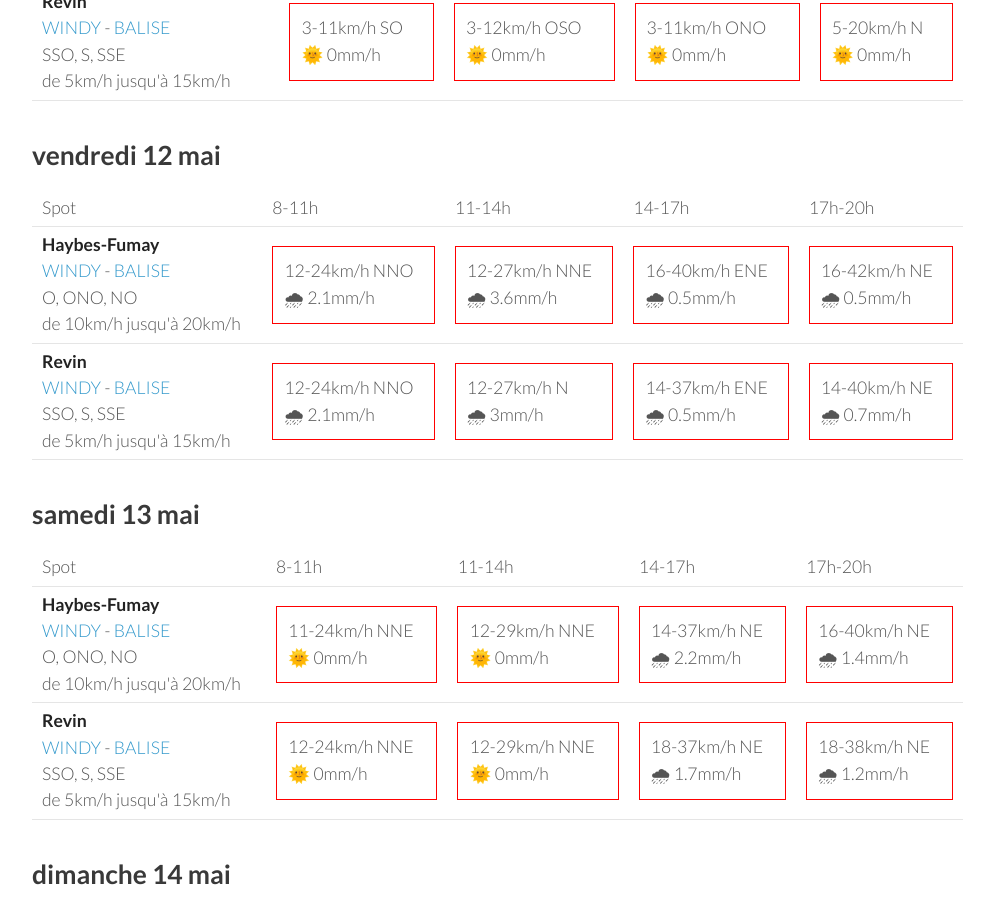
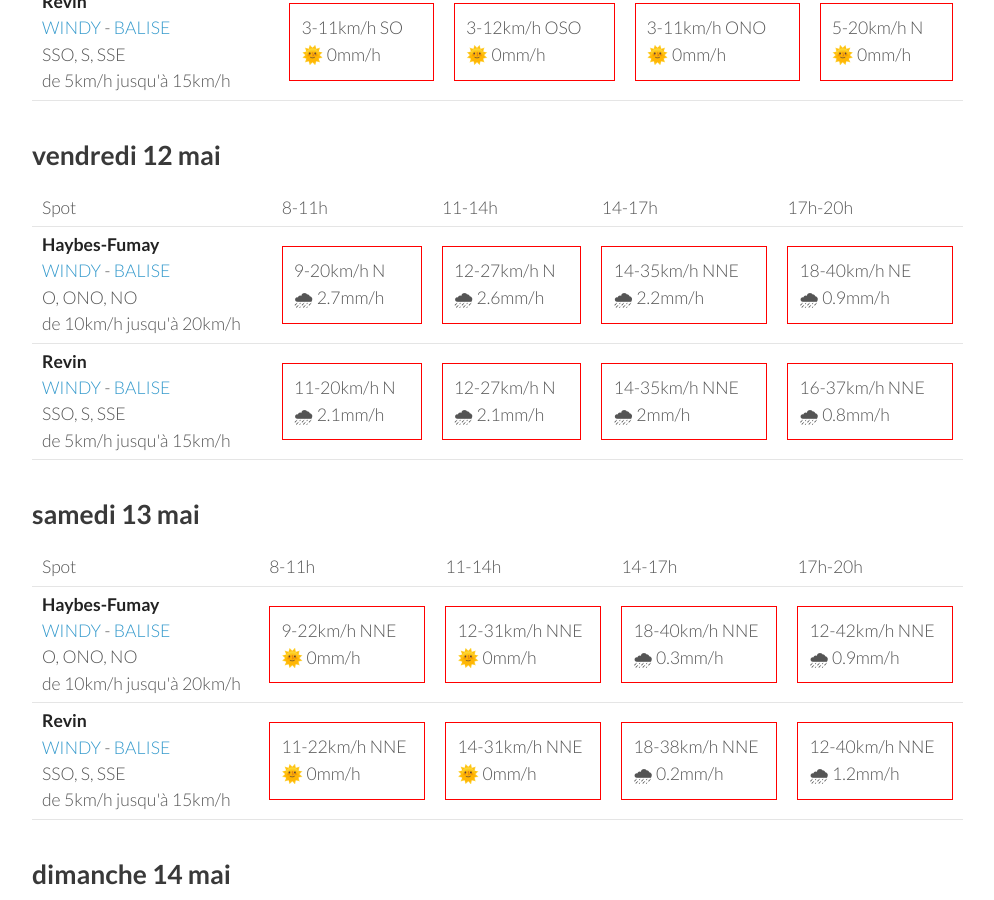
Before and after one commit to parapente-dans-le-nord/parapente-dans-le-nord.github.io, a Jekyll site: the page built from ardennes.markdown, in a window 1280 px wide and 900 px high, scrolled down 859 px. Shown: the whole window, without its empty margins (26-1020 px from the left). Built offline with Jekyll 4.4.1, drawn with Linux system fonts in a browser that asks for light colours; some of the changed text lies outside the part shown.

Commit message:
update index.markdown

```diff
--- a/ardennes.markdown
+++ b/ardennes.markdown
@@ -94,20 +94,20 @@ page mise à jour le mercredi 10 mai 13:10
 <tr>
         <td><strong>Haybes-Fumay</strong><br><a href="https://windy.com/49.998/4.715?49.913,4.738,10">WINDY</a> - <span class=""><a href="http://www.balisemeteo.com/balise.php?idBalise=104">BALISE</a> </span><br> <span class="vent-favorable">O, ONO, NO</span><br><span class="force-vent">de 10km/h jusqu'à 20km/h</span> </td>
 
-            <td><div class="not-flyable"><p>12-24km/h NNO</p><p>🌧 2.1mm/h</p></div></td>
-            <td><div class="not-flyable"><p>12-27km/h NNE</p><p>🌧 3.6mm/h</p></div></td>
-            <td><div class="not-flyable"><p>16-40km/h ENE</p><p>🌧 0.5mm/h</p></div></td>
-            <td><div class="not-flyable"><p>16-42km/h NE</p><p>🌧 0.5mm/h</p></div></td>
+            <td><div class="not-flyable"><p>9-20km/h N</p><p>🌧 2.7mm/h</p></div></td>
+            <td><div class="not-flyable"><p>12-27km/h N</p><p>🌧 2.6mm/h</p></div></td>
+            <td><div class="not-flyable"><p>14-35km/h NNE</p><p>🌧 2.2mm/h</p></div></td>
+            <td><div class="not-flyable"><p>18-40km/h NE</p><p>🌧 0.9mm/h</p></div></td>
 
 
     </tr>
 <tr>
         <td><strong>Revin</strong><br><a href="https://windy.com/49.948/4.625?49.543,4.625,8">WINDY</a> - <span class=""><a href="http://www.balisemeteo.com/balise.php?idBalise=5019">BALISE</a> </span><br> <span class="vent-favorable">SSO, S, SSE</span><br><span class="force-vent">de 5km/h jusqu'à 15km/h</span> </td>
 
-            <td><div class="not-flyable"><p>12-24km/h NNO</p><p>🌧 2.1mm/h</p></div></td>
-            <td><div class="not-flyable"><p>12-27km/h N</p><p>🌧 3mm/h</p></div></td>
-            <td><div class="not-flyable"><p>14-37km/h ENE</p><p>🌧 0.5mm/h</p></div></td>
-            <td><div class="not-flyable"><p>14-40km/h NE</p><p>🌧 0.7mm/h</p></div></td>
+            <td><div class="not-flyable"><p>11-20km/h N</p><p>🌧 2.1mm/h</p></div></td>
+            <td><div class="not-flyable"><p>12-27km/h N</p><p>🌧 2.1mm/h</p></div></td>
+            <td><div class="not-flyable"><p>14-35km/h NNE</p><p>🌧 2mm/h</p></div></td>
+            <td><div class="not-flyable"><p>16-37km/h NNE</p><p>🌧 0.8mm/h</p></div></td>
 
 
     </tr>
@@ -130,20 +130,20 @@ page mise à jour le mercredi 10 mai 13:10
 <tr>
         <td><strong>Haybes-Fumay</strong><br><a href="https://windy.com/49.998/4.715?49.913,4.738,10">WINDY</a> - <span class=""><a href="http://www.balisemeteo.com/balise.php?idBalise=104">BALISE</a> </span><br> <span class="vent-favorable">O, ONO, NO</span><br><span class="force-vent">de 10km/h jusqu'à 20km/h</span> </td>
 
-            <td><div class="not-flyable"><p>11-24km/h NNE</p><p>🌞 0mm/h</p></div></td>
-            <td><div class="not-flyable"><p>12-29km/h NNE</p><p>🌞 0mm/h</p></div></td>
-            <td><div class="not-flyable"><p>14-37km/h NE</p><p>🌧 2.2mm/h</p></div></td>
-            <td><div class="not-flyable"><p>16-40km/h NE</p><p>🌧 1.4mm/h</p></div></td>
+            <td><div class="not-flyable"><p>9-22km/h NNE</p><p>🌞 0mm/h</p></div></td>
+            <td><div class="not-flyable"><p>12-31km/h NNE</p><p>🌞 0mm/h</p></div></td>
+            <td><div class="not-flyable"><p>18-40km/h NNE</p><p>🌧 0.3mm/h</p></div></td>
+            <td><div class="not-flyable"><p>12-42km/h NNE</p><p>🌧 0.9mm/h</p></div></td>
 
 
     </tr>
 <tr>
         <td><strong>Revin</strong><br><a href="https://windy.com/49.948/4.625?49.543,4.625,8">WINDY</a> - <span class=""><a href="http://www.balisemeteo.com/balise.php?idBalise=5019">BALISE</a> </span><br> <span class="vent-favorable">SSO, S, SSE</span><br><span class="force-vent">de 5km/h jusqu'à 15km/h</span> </td>
 
-            <td><div class="not-flyable"><p>12-24km/h NNE</p><p>🌞 0mm/h</p></div></td>
-            <td><div class="not-flyable"><p>12-29km/h NNE</p><p>🌞 0mm/h</p></div></td>
-            <td><div class="not-flyable"><p>18-37km/h NE</p><p>🌧 1.7mm/h</p></div></td>
-            <td><div class="not-flyable"><p>18-38km/h NE</p><p>🌧 1.2mm/h</p></div></td>
+            <td><div class="not-flyable"><p>11-22km/h NNE</p><p>🌞 0mm/h</p></div></td>
+            <td><div class="not-flyable"><p>14-31km/h NNE</p><p>🌞 0mm/h</p></div></td>
+            <td><div class="not-flyable"><p>18-38km/h NNE</p><p>🌧 0.2mm/h</p></div></td>
+            <td><div class="not-flyable"><p>12-40km/h NNE</p><p>🌧 1.2mm/h</p></div></td>
 
 
     </tr>
```
Also changed, not shown: other parts of ardennes.markdown (+1 -1 lines).
